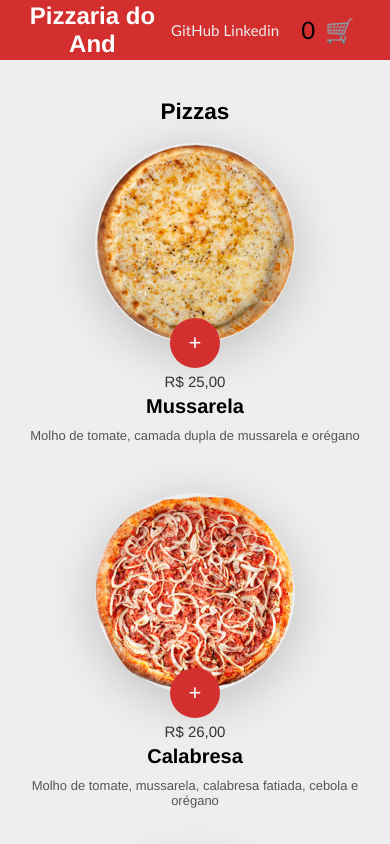
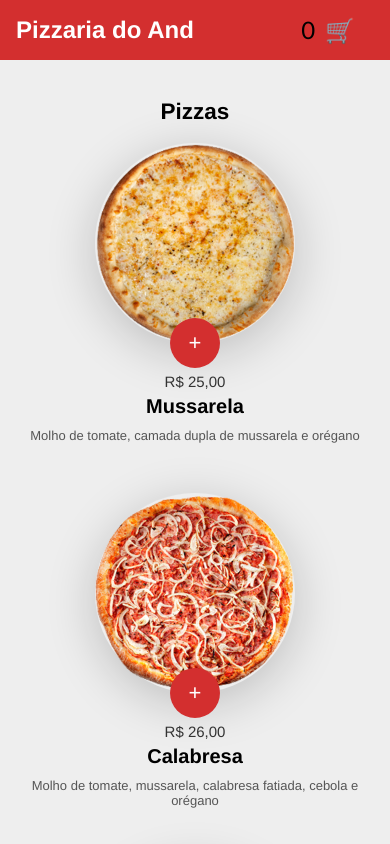
Before and after one commit to luvsscorpius/Pizzaria-da-Nonna, a plain HTML site: page index.html in a window 390 px wide. Shown: the top 844 px of the page. Drawn offline with Linux system fonts and the light colour scheme; a web font is replaced by a local one.

Commit message:
Projeto final

```diff
--- a/css/mobile.css
+++ b/css/mobile.css
@@ -22,24 +22,3 @@
 #img-logo {
     width: 50px;
 }
-
-ul {
-    display: flex;
-    flex-direction: row;
-    align-items: center;
-    list-style: none;
-    padding-left: 0px;
-}
-
-ul li {
-    margin: 2px;
-}
-
-ul li:hover {
-    opacity: 0.85;
-}
-
-a {
-    text-decoration: none;
-    color: #eee;
-}
--- a/css/style.css
+++ b/css/style.css
@@ -13,25 +13,22 @@ body {
     min-height: 100vh;
 }
 
-ul {
+footer {
+    left: 0;
+    right: 0;
+    height: 60px;
+    background-color: #d32f2f;
     display: flex;
-    flex-direction: row;
+    justify-content: center;
     align-items: center;
-    list-style: none;
-    padding-left: 800px;
-}
-
-ul li {
-    margin: 10px;
-}
-
-ul li:hover {
-    opacity: 0.85;
+    position: absolute;
+    width: 100%;
+    color: #eee;
 }
 
 a {
+    color: #eee;
     text-decoration: none;
-    color: #eee;
 }
 
 .models {
--- a/index.html
+++ b/index.html
@@ -40,10 +40,6 @@
     <!-- Menu openner aparecera no modo mobile -->
     <header>
         <h1>Pizzaria do And</h1>
-        <ul>
-            <li><a href="https://github.com/luvsscorpius" target="_blank">GitHub</a></li>
-            <li><a href="https://www.linkedin.com/in/andersonvitor1801/" target="_blank">Linkedin</a></li>
-        </ul>
         <div class="menu-openner"><span>0</span>&#128722;</div>
     </header>
 
@@ -52,6 +48,9 @@
         <h2>Pizzas</h2>
 
         <div class="pizza-area"></div>
+        <footer>
+            <p>Copyrights 2023 by &#169; <a href="https://github.com/luvsscorpius" target="_blank">and</a></p>
+        </footer>
     </main>
 
     <!-- aside do carrinho -->
```
